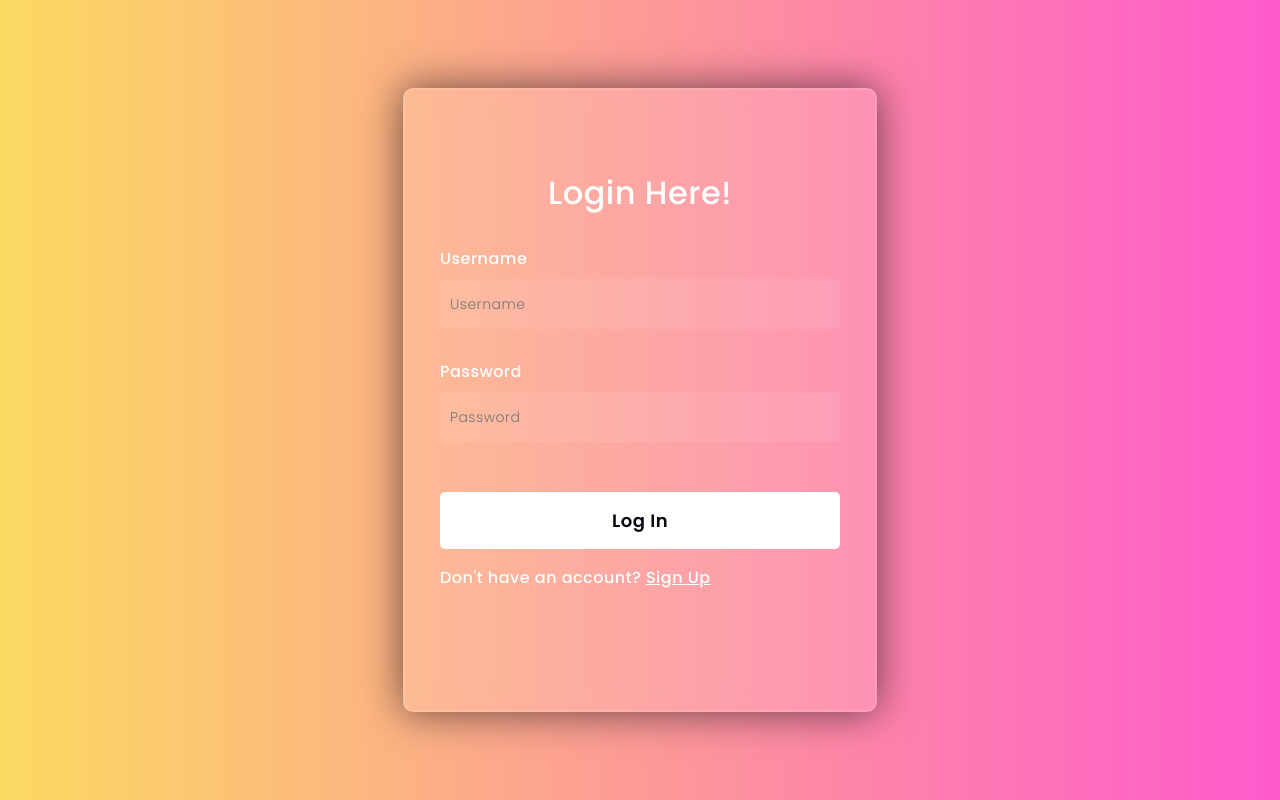
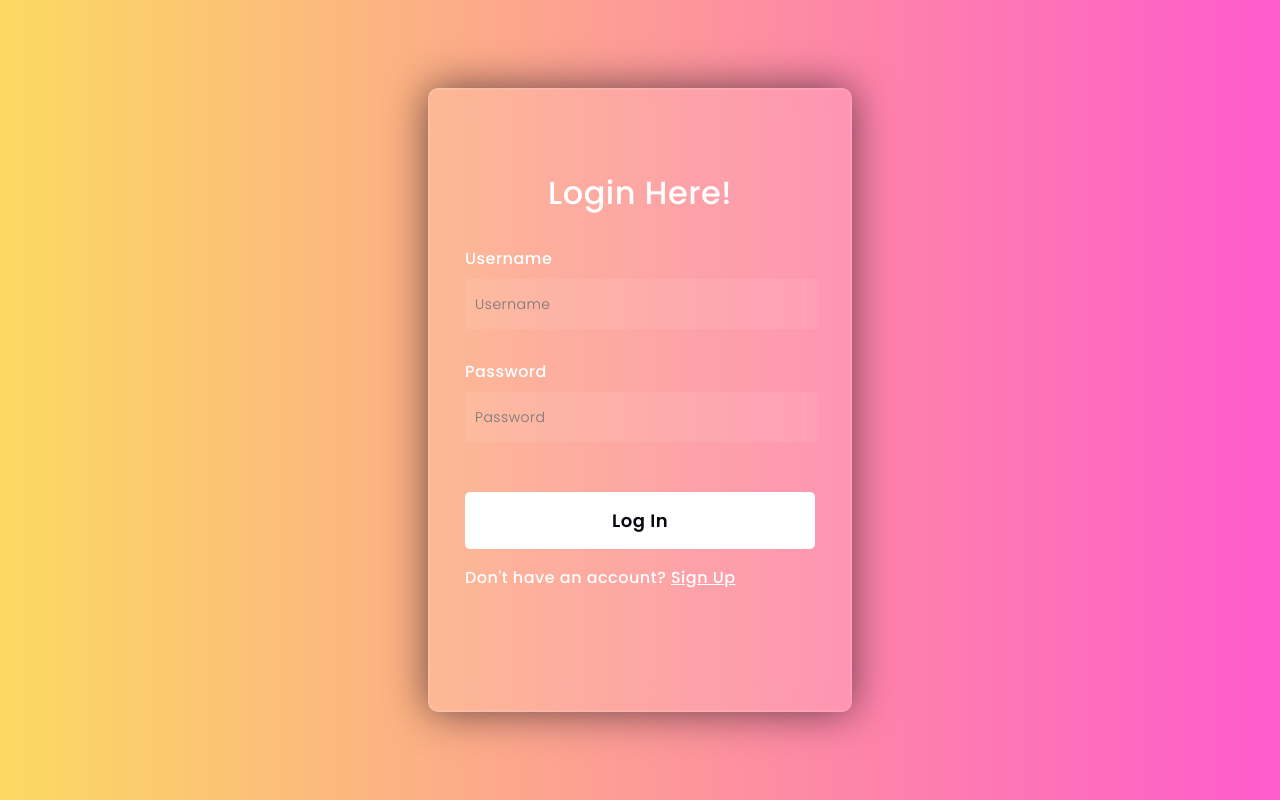
Before and after one commit to rafliwasis/lab02, a Django app: page /todolist/login/ in a window 1280 px wide. Run offline with Django 4.2, Linux system fonts and the light colour scheme; some libraries are stand-ins or nearby versions.

Commit message:
login create task

```diff
--- a/todolist/static/css/createtask.css
+++ b/todolist/static/css/createtask.css
@@ -1,8 +1,7 @@
-
 
 form{
     height: 520px;
-    width: 400px;
+    width: 350px;
     background-color: rgba(255,255,255,0.13);
     position: absolute;
     transform: translate(-50%,-50%);
--- a/todolist/static/css/login.css
+++ b/todolist/static/css/login.css
@@ -3,20 +3,6 @@ body{
     background-image: linear-gradient(45deg, #FBDA61 0%, #FF5ACD 100%);
 }
 
-form{
-    height: 520px;
-    width: 400px;
-    background-color: rgba(255,255,255,0.13);
-    position: absolute;
-    transform: translate(-50%,-50%);
-    top: 50%;
-    left: 50%;
-    border-radius: 10px;
-    backdrop-filter: blur(10px);
-    border: 2px solid rgba(255,255,255,0.1);
-    box-shadow: 0 0 40px rgba(8,7,16,0.6);
-    padding: 50px 35px;
-}
 
 form *{
     font-family: 'Poppins',sans-serif;
--- a/todolist/templates/login.html
+++ b/todolist/templates/login.html
@@ -11,6 +11,24 @@
 {% endblock meta %}
 
 {% block content %}
+
+<style>
+    form{
+    height: 520px;
+    width: 350px;
+    background-color: rgba(255,255,255,0.13);
+    position: absolute;
+    transform: translate(-50%,-50%);
+    top: 50%;
+    left: 50%;
+    border-radius: 10px;
+    backdrop-filter: blur(10px);
+    border: 2px solid rgba(255,255,255,0.1);
+    box-shadow: 0 0 40px rgba(8,7,16,0.6);
+    padding: 50px 35px;
+}
+
+</style>
 
 <div class = "login">
     <form method="POST" action="">
```
